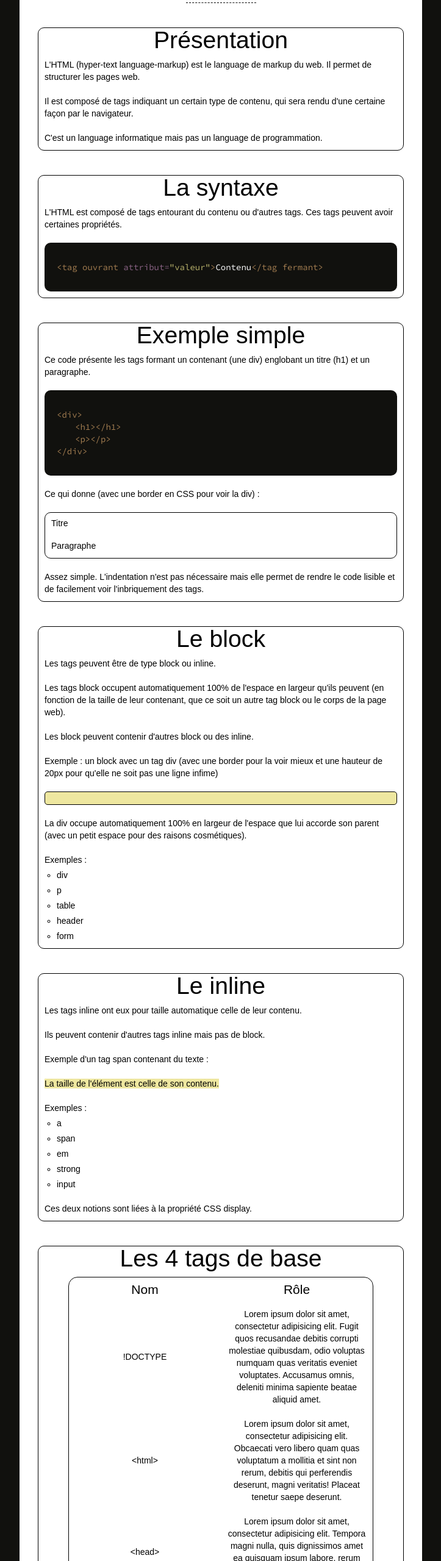
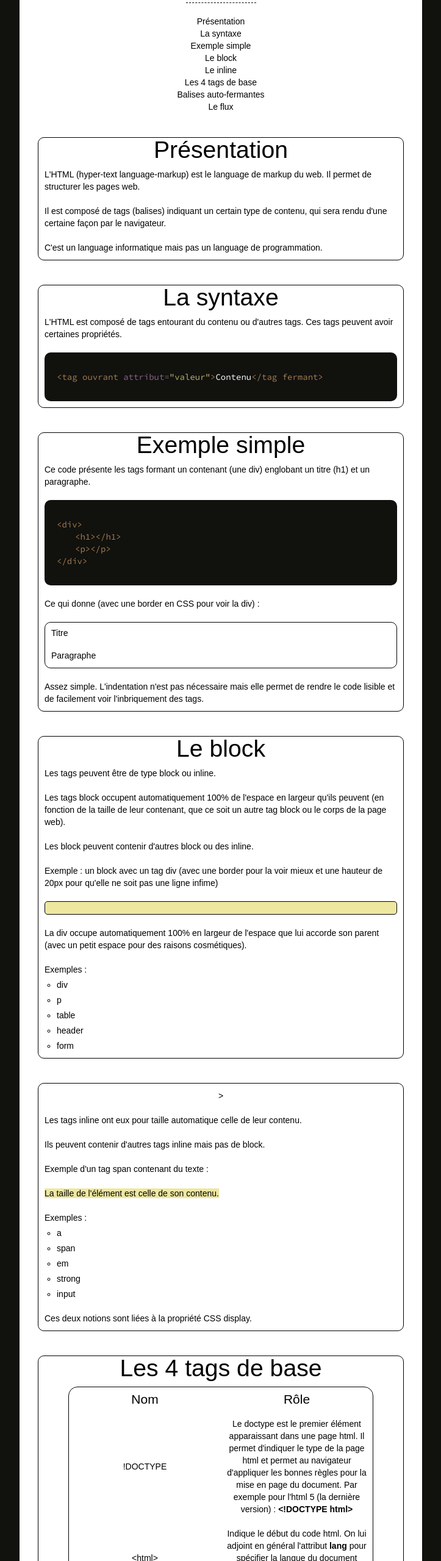
Before and after one commit to Balatzar/balthazar-notes, a plain HTML site: page html.html in a window 1280 px wide. Shown: the part 160-2720 px from the top of the page at 61% size, without its empty margins (278-1001 px from the left). Drawn offline with Linux system fonts and the light colour scheme.

Commit message:
ajout du glossaire

```diff
--- a/html.html
+++ b/html.html
@@ -14,18 +14,28 @@
             <a href="index.html"><h1>Les Notes de Balthazar !</h1></a>
             <h1 class="soustitre" style="width: 115px">html</h1>
         </header>
-        <article>
+        <div class="glossaire">
+            <a href="#présentation">Présentation</a>
+            <a href="#la-syntaxe">La syntaxe</a>
+            <a href="#exemple-simple">Exemple simple</a>
+            <a href="#le-block">Le block</a>
+            <a href="#le-inline">Le inline</a>
+            <a href="#les-4-tags-de-base">Les 4 tags de base</a>
+            <a href="#balises-auto-fermantes">Balises auto-fermantes</a>
+            <a href="#le-flux">Le flux</a>
+        </div>
+        <article id="presentation">
             <h4>Présentation</h4>
             <p>L'HTML (hyper-text language-markup) est le language de markup du web. Il permet de structurer les pages web.</p>
-            <p>Il est composé de tags indiquant un certain type de contenu, qui sera rendu d'une certaine façon par le navigateur.</p>
+            <p>Il est composé de tags (balises) indiquant un certain type de contenu, qui sera rendu d'une certaine façon par le navigateur.</p>
             <p>C'est un language informatique mais pas un language de programmation.</p>
         </article>
-        <article>
+        <article id="la-syntaxe">
             <h4>La syntaxe</h4>
             <p>L'HTML est composé de tags entourant du contenu ou d'autres tags. Ces tags peuvent avoir certaines propriétés.</p>
             <code><span class="tag">&lt;tag ouvrant<span class="attribut"> attribut=</span><span class="valeur">"valeur"</span>&gt;</span>Contenu<span class="tag">&lt;/tag fermant&gt;</span></code>
         </article>
-        <article>
+        <article id="exemple-simple">
             <h4>Exemple simple</h4>
             <p>Ce code présente les tags formant un contenant (une div) englobant un titre (h1) et un paragraphe.</p>
             <code>
@@ -41,7 +51,7 @@
             </div>
             <p>Assez simple. L'indentation n'est pas nécessaire mais elle permet de rendre le code lisible et de facilement voir l'inbriquement des tags.</p>
         </article>
-        <article>
+        <article id="le-block">
             <h4>Le block</h4>
             <p>Les tags peuvent être de type block ou inline.</p>
             <p>Les tags block occupent automatiquement 100% de l'espace en largeur qu'ils peuvent (en fonction de la taille de leur contenant, que ce soit un autre tag block ou le corps de la page web).</p>
@@ -58,8 +68,8 @@
                 <li>form</li>
             </ul>
         </article>
-        <article>
-            <h4>Le inline</h4>
+        <article id="le-inline">>
+            <h4Le inline</h4>
             <p>Les tags inline ont eux pour taille automatique celle de leur contenu.</p>
             <p>Ils peuvent contenir d'autres tags inline mais pas de block.</p>
             <p>Exemple d'un tag span contenant du texte :</p>
@@ -74,7 +84,7 @@
             </ul>
             <p>Ces deux notions sont liées à la propriété CSS display.</p>
         </article>
-        <article>
+        <article id="les-4-tags-de-base">
             <h4>Les 4 tags de base</h4>
             <table>
                 <tr class="table-titre">
@@ -83,19 +93,19 @@
                 </tr>
                 <tr>
                     <td>!DOCTYPE</td>
-                    <td>Lorem ipsum dolor sit amet, consectetur adipisicing elit. Fugit quos recusandae debitis corrupti molestiae quibusdam, odio voluptas numquam quas veritatis eveniet voluptates. Accusamus omnis, deleniti minima sapiente beatae aliquid amet.</td>
+                    <td>Le doctype est le premier élément apparaissant dans une page html. Il permet d'indiquer le type de la page html et permet au navigateur d'appliquer les bonnes règles pour la mise en page du document. Par exemple pour l'html 5 (la dernière version) : <bold>&lt;!DOCTYPE html&gt;</bold></td>
                 </tr>
                 <tr>
                     <td>&lt;html&gt;</td>
-                    <td>Lorem ipsum dolor sit amet, consectetur adipisicing elit. Obcaecati vero libero quam quas voluptatum a mollitia et sint non rerum, debitis qui perferendis deserunt, magni veritatis! Placeat tenetur saepe deserunt.</td>
+                    <td>Indique le début du code html. On lui adjoint en général l'attribut  <bold>lang</bold> pour spécifier la langue du document pour les traducteurs et les logiciels pour les mal-voyants.</td>
                 </tr>
                 <tr>
                     <td>&lt;head&gt;</td>
-                    <td>Lorem ipsum dolor sit amet, consectetur adipisicing elit. Tempora magni nulla, quis dignissimos amet ea quisquam ipsum labore, rerum maxime aperiam error vero veritatis atque aut modi nemo incidunt iusto.</td>
+                    <td>Le tag head contient toutes les informations sur la page web : son titre, là où sont stockées les feuilles de style et de script ou des tags <bold>&lt;meta&gt;</bold> spécifiant par exemple des informations sur la façon de rendre la page.</td>
                 </tr>
                 <tr>
                     <td>&lt;body&gt;</td>
-                    <td>Lorem ipsum dolor sit amet, consectetur adipisicing elit. Quidem esse fugiat eius rem quos ducimus repellat, consequatur cupiditate itaque minus laborum? Quisquam quia a, consequuntur quae totam necessitatibus quaerat corporis.</td>
+                    <td>Le body contient tous les éléments s'affichant dans le navigateur.</td>
                 </tr>
             </table>
             <p>Ce qui donne comme base d'un fichier html :</p>
@@ -115,6 +125,14 @@
             </code>
             <p>En général on commence à indenter à l'intérieur des tags head et body.</p>
         </article>
+        <article id="balises-auto-fermantes">
+            <h4>Balises auto-fermantes</h4>
+            <p>Certaines balises sont auto-fermantes, c'est-à-dire qu'elles n'ont pas besoin d'être fermée. Par exemple la balise <bold>&lt;!DOCTYPE html&gt;</bold> comme plus haut, mais encore la balise <bold>&lt;meta&gt;</bold> qui permet de spécifier des informations sur la page, ou encore <bold>&lt;br&gt;</bold> qui est un tag inline permettant de sauter une ligne.</p>
+        </article>
+        <article id="le-flux">
+            <h4>Le flux</h4>
+            <p>Le flux (ou flow)</p>
+        </article>
     </div>
 </body>
 </html>
--- a/main.css
+++ b/main.css
@@ -57,6 +57,10 @@ p {
 
 span {
     text-decoration: underline;
+}
+
+bold {
+    font-weight: bold;
 }
 
 code {
@@ -169,6 +173,16 @@ h1 {
     border-style: dashed;
 }
 
+.glossaire {
+    margin-top: 20px;
+}
+
+.glossaire a {
+    display: block;
+    width: 200px;
+    margin: 0 auto;
+}
+
 h2 {
     padding-top: 120px;
 }
```
Also changed, not shown: emmet.html (+1 -0 lines).
